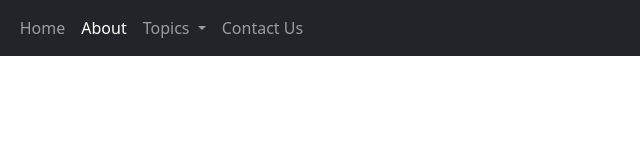
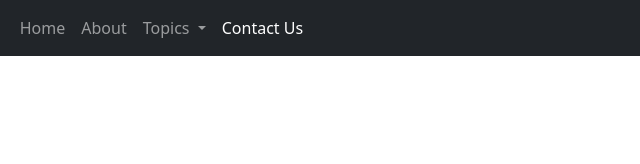
Before and after one commit to ansari21github/iCoderBootstrap, a plain HTML site: page About.html in a window 1280 px wide. Shown: the top 164 px of the page, 78-718 px from the left. Drawn offline with nearby package versions, Linux system fonts and the light colour scheme.

Commit message:
Update About.html

```diff
--- a/About.html
+++ b/About.html
@@ -19,12 +19,12 @@
                 <span class="navbar-toggler-icon"></span>
             </button>
             <div class="collapse navbar-collapse" id="navbarSupportedContent">
-                <ul class="navbar-nav me-auto mb-2 mb-lg-0">
+               <ul class="navbar-nav me-auto mb-2 mb-lg-0">
                     <li class="nav-items">
-                        <a class="nav-link" aria-current="page" href="index.html">Home</a>
+                        <a class="nav-link" aria-current="page" href="/iCoderBootstrap/index.html">Home</a>
                     </li>
                     <li class="nav-items">
-                        <a class="nav-link active" href="About.html">About</a>
+                        <a class="nav-link " href="/iCoderBootstrap/About.html">About</a>
                     </li>
                     <li class="nav-items dropdown">
                         <a class="nav-link dropdown-toggle" href="#" role="button" data-bs-toggle="dropdown"
@@ -43,7 +43,7 @@
                         </ul>
                     </li>
                     <li class="nav-items">
-                        <a class="nav-link" href="/Contact.html">Contact Us</a>
+                        <a class="nav-link active" href="/iCoderBootstrap/Contact.html">Contact Us</a>
                     </li>
                 </ul>
                 <form class="d-flex" role="search">
```
